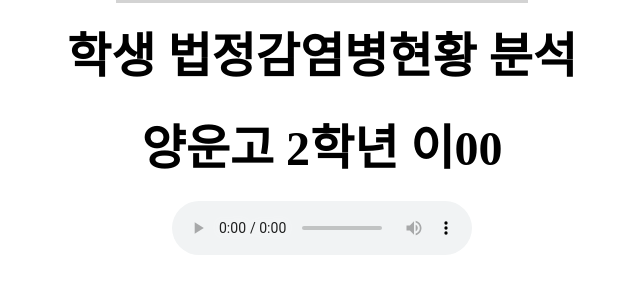
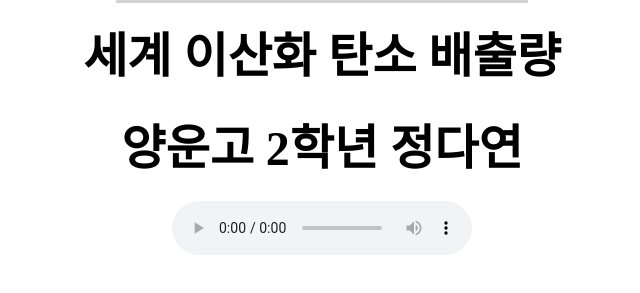
Before and after one commit to yeony030/data, a plain HTML site: page index.html in a window 1280 px wide. Shown: the part 471-764 px from the top of the page, without its empty margins (318-958 px from the left). Drawn offline with Linux system fonts and the light colour scheme.

Commit message:
Update index.html

```diff
--- a/index.html
+++ b/index.html
@@ -1,6 +1,6 @@
 <html>
 <head>
-<title> 학생 법정전염병 분석 </title>
+<title> 세계 이산화 탄소 배출량 </title>
 </head>
 <body>
 <center>
@@ -14,14 +14,14 @@
 
   <table cellpadding="10">
     <tr >
-      <th > <font size=20> 학생 법정감염병현황 분석 </font> </th>
+      <th > <font size=20> 세계 이산화 탄소 배출량 </font> </th>
     </tr>
     <tr>
-      <th> <font size=14> 양운고 2학년 이00 </font> </th>
+      <th> <font size=14> 양운고 2학년 정다연 </font> </th>
     </tr>
     <tr>
       <th>
-        <audio controls autoplay>  <source src="sound.mp3" type="audio/mp3"  > </audio>
+        <audio controls autoplay>  <source src="다운로드 (1).mp3" type="audio/mp3"  > </audio>
       </th>
     </tr>
   </table>
```
